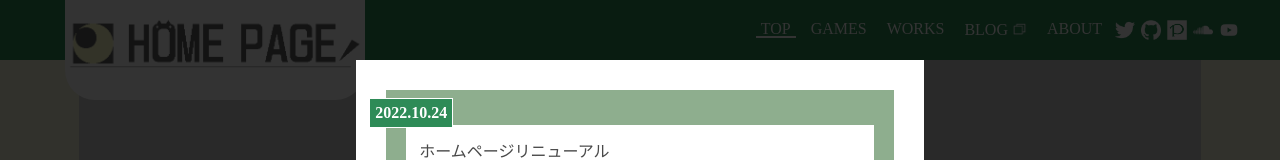
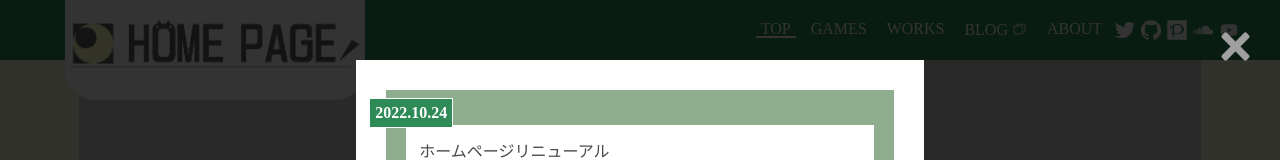
Before and after one commit to tyanmahou/Web, a Vue app in the folder web/: page / in a window 1280 px wide. Both pictures are taken after a click on the link "更新履歴". Shown: the part 1285-1445 px from the top of the page. Built offline with nearby package versions, Linux system fonts and the light colour scheme.

Commit message:
add close btn

```diff
--- a/web/src/components/Modal.vue
+++ b/web/src/components/Modal.vue
@@ -3,12 +3,14 @@
     <slot name="title"></slot>
   </a>
   <teleport to="body">
-    <transition name="fade"
-    @before-enter="beforeEnter"
-    @after-leave="afterLeave">
-      <div v-if="isOpen" class="modal-window" @click.self="open(false)">
+    <transition name="fade" @before-enter="beforeEnter" @after-leave="afterLeave">
+      <div v-if="isOpen" class="modal-window" @click="open(false)">
         <div class="modal-content">
           <slot name="contents"></slot>
+        </div>
+
+        <div class="close-btn" @click="open(false)">
+          <span /><span />
         </div>
       </div>
     </transition>
@@ -41,6 +43,8 @@ export default {
 </script>
 
 <style lang="scss" scoped>
+@import "@/scss/common";
+
 .fade-enter-active,
 .fade-leave-active {
   transition: opacity 0.3s ease;
@@ -71,4 +75,43 @@ export default {
     margin: 60px 20px 60px 20px;
   }
 }
+
+.close-btn {
+  position: fixed;
+  top: 20px;
+  right: 20px;
+  width: 50px;
+  height: 50px;
+  border-radius: 25px;
+  cursor: pointer;
+  transition: all .3s;
+  &:hover{
+    background: $color-text-light;
+
+    span {
+      background: $color-theme;
+    }
+  }
+  span {
+    display: inline-block;
+
+    position: absolute;
+    height: 7px;
+    border-radius: 2px;
+    background: #A0A0A0;
+    width: 70%;
+
+    &:nth-of-type(1) {
+      top: 22.5px;
+      left: 7.5px;
+      transform: rotate(-45deg);
+    }
+
+    &:nth-of-type(2) {
+      top: 22.5px;
+      left: 7.5px;
+      transform: rotate(45deg);
+    }
+  }
+}
 </style>
```
